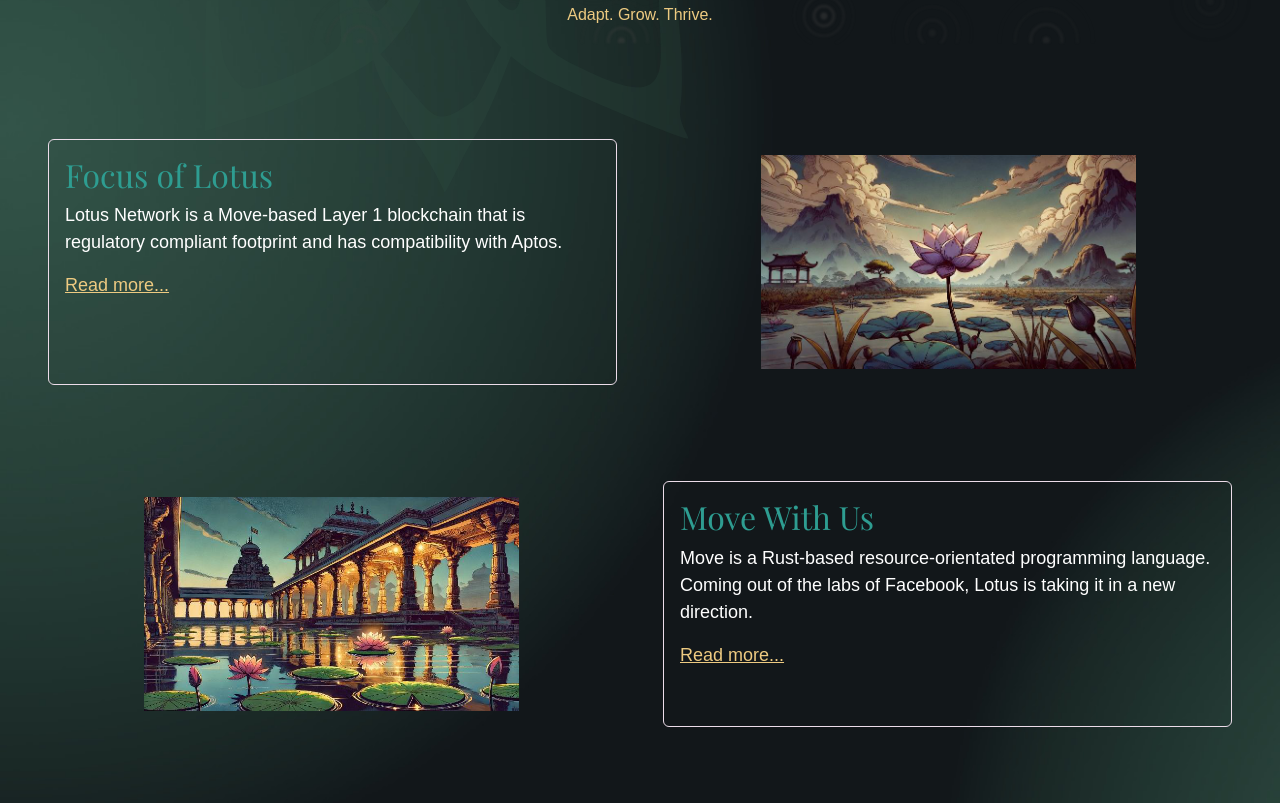
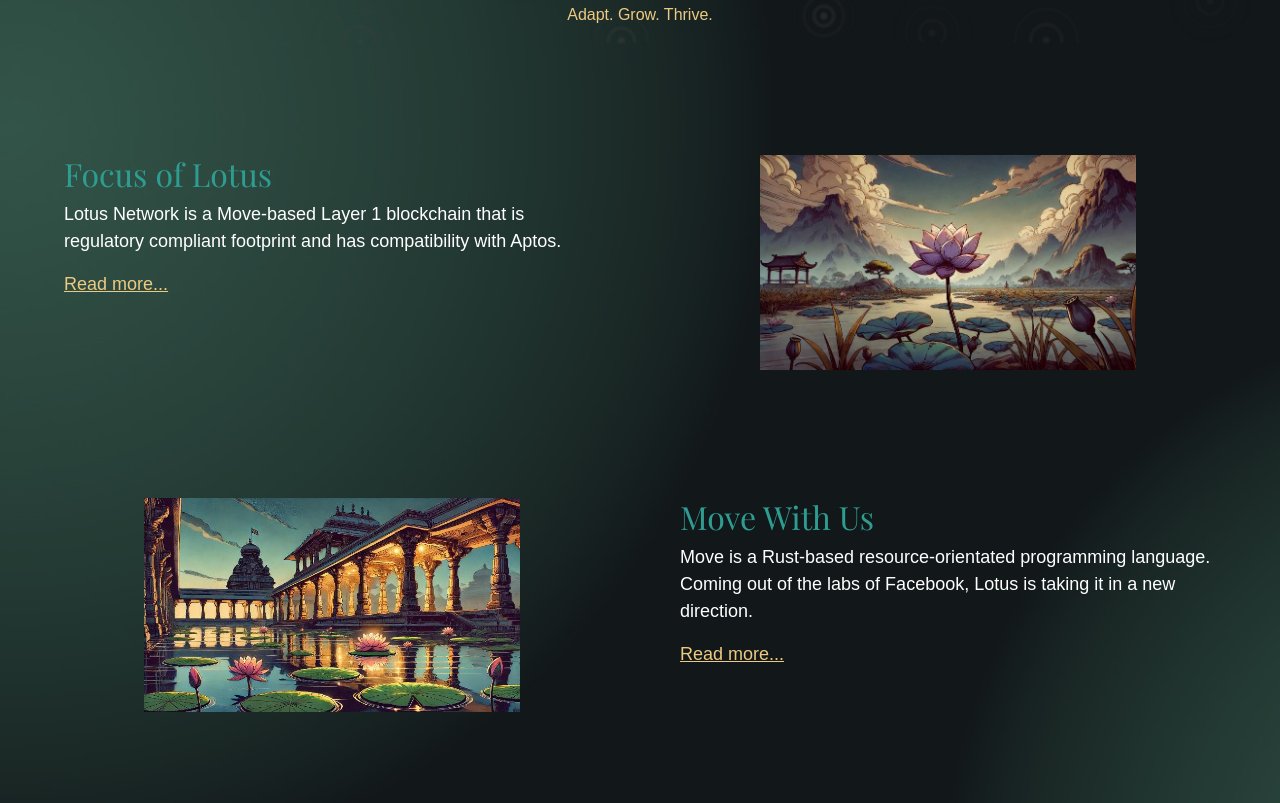
Before and after one commit to lotuscommunity/website, a plain HTML site: page www/index.html in a window 1280 px wide. Shown: the part 757-1560 px from the top of the page. Drawn offline with Linux system fonts and the light colour scheme; a web font is replaced by a local one.

Commit message:
Borders + background

```diff
--- a/www/css/styles.css
+++ b/www/css/styles.css
@@ -198,7 +198,7 @@ footer{
 }
 
 #main-container-fluid {
-    background-image: url('../img/lotus.svg');
+    /*background-image: url('../img/lotus.svg');*/
     background-repeat: no-repeat;
     background-size: 800px 800px;
     background-position: 10% 0%;
@@ -207,7 +207,8 @@ footer{
 }
 
 .card {
-    border: solid 1px #ecdce9 !important;
+    /*border: solid 1px #ecdce9 !important;*/
+    border: none;
     background: rgba(255, 255, 255, 0.0);
 }
 
@@ -281,8 +282,6 @@ ul.card-text li {
     font-weight: 400;
     line-height: 150%;
     text-decoration: none;
-
-
 }
 
 .right-left-animate {
```
Also changed, not shown: www/img/astronaut_1.jpg (added), www/img/astronaut_2.jpg (added), www/img/astronaut_3.jpg (added), www/img/astronaut_4.jpg (added), 1 other file.
